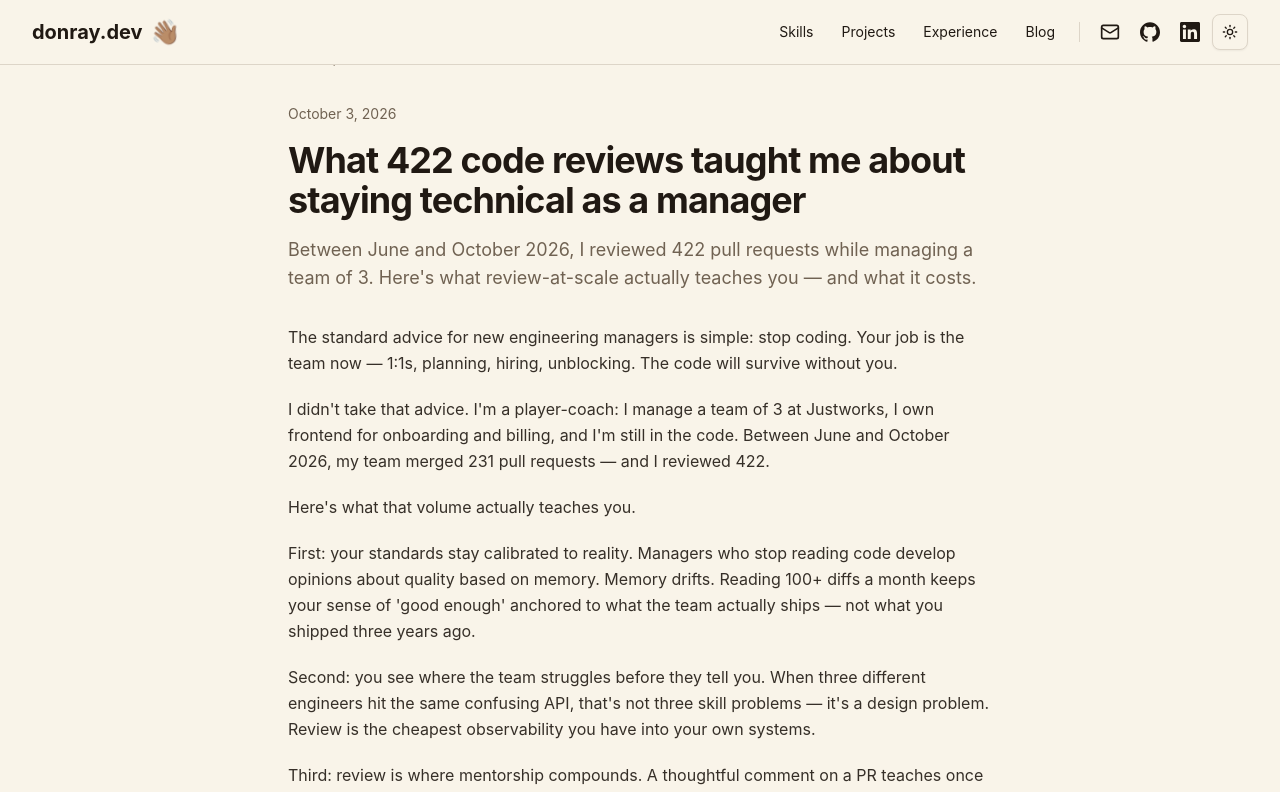
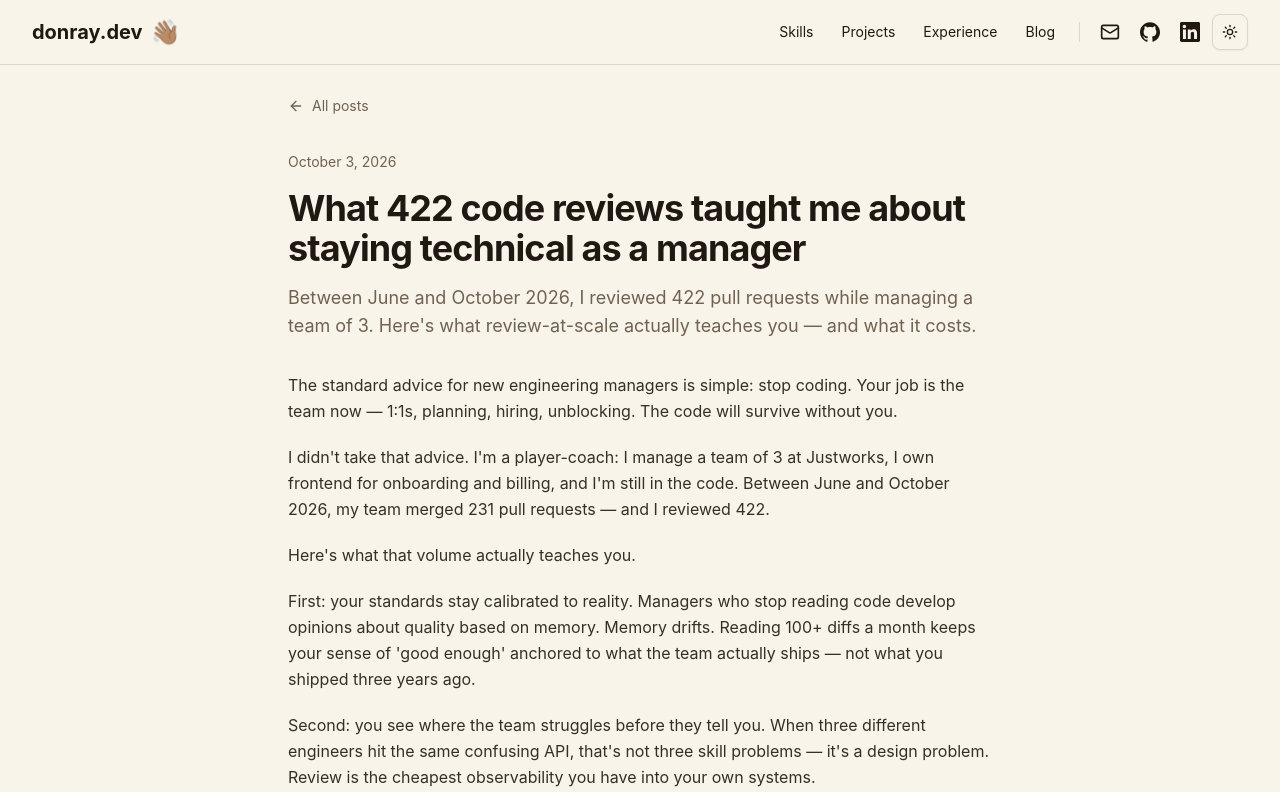
Before and after one commit to wdonray/donray.dev, a Next.js app: page /blog/422-code-reviews in a window 1280 px wide. Shown: the top 792 px of the page. Built offline with nearby package versions, Linux system fonts and the light colour scheme.

Commit message:
fix: clear blog/project pages from fixed header

```diff
--- a/src/app/blog/[slug]/page.tsx
+++ b/src/app/blog/[slug]/page.tsx
@@ -54,7 +54,7 @@ export default async function BlogPostPage({
   const post = getPost(slug);
   if (!post) {
     return (
-      <div className="max-w-3xl mx-auto px-6 lg:px-8 py-12">
+      <div className="max-w-3xl mx-auto px-6 lg:px-8 pt-24 pb-12">
         <h1 className="text-2xl font-bold">Post not found</h1>
         <Link href="/blog" className="text-primary underline">
           Back to blog
@@ -64,7 +64,7 @@ export default async function BlogPostPage({
   }
 
   return (
-    <div className="max-w-3xl mx-auto px-6 lg:px-8 py-12">
+    <div className="max-w-3xl mx-auto px-6 lg:px-8 pt-24 pb-12">
       <script
         type="application/ld+json"
         dangerouslySetInnerHTML={{
--- a/src/app/blog/page.tsx
+++ b/src/app/blog/page.tsx
@@ -11,7 +11,7 @@ export const metadata: Metadata = {
 
 export default function BlogIndexPage() {
   return (
-    <div className="max-w-3xl mx-auto px-6 lg:px-8 py-12">
+    <div className="max-w-3xl mx-auto px-6 lg:px-8 pt-24 pb-12">
       <Link
         href="/"
         className="inline-flex items-center gap-2 text-sm text-muted-foreground hover:text-foreground transition-colors"
--- a/src/app/projects/[slug]/page.tsx
+++ b/src/app/projects/[slug]/page.tsx
@@ -41,7 +41,7 @@ export default async function ProjectPage({
   if (!project) notFound();
 
   return (
-    <div className="max-w-3xl mx-auto px-6 lg:px-8 py-12">
+    <div className="max-w-3xl mx-auto px-6 lg:px-8 pt-24 pb-12">
       <Link
         href="/#projects"
         className="inline-flex items-center gap-2 text-sm text-muted-foreground hover:text-foreground transition-colors"
```
